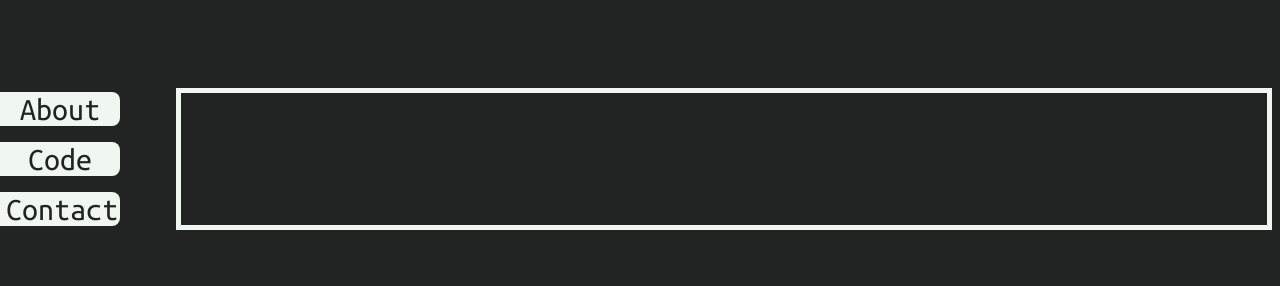
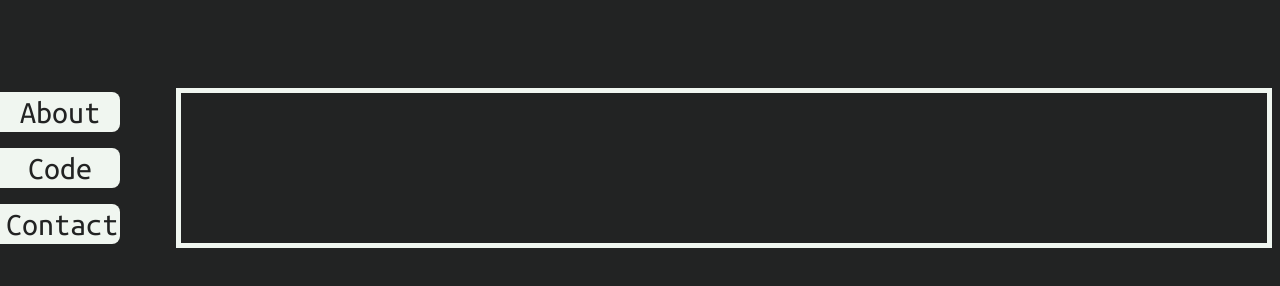
Before and after one commit to richardstephens-dev/Personal-Website, a plain HTML site: page index.html in a window 1280 px wide. Drawn offline with Linux system fonts and the light colour scheme.

Commit message:
Centered items

```diff
--- a/assets/css/styles.css
+++ b/assets/css/styles.css
@@ -26,8 +26,9 @@ body {
 
 .sidebar button {
     width: 75%;
-    margin-top: 0.25rem;
-    margin-bottom: 0.25rem;
+    height: 2.5ch;
+    margin-top: 0.25ch;
+    margin-bottom: 0.25ch;
     color: var(--primary-color);
     background-color: var(--secondary-color);
     font-size: xx-large;
@@ -82,8 +83,12 @@ pre {
 
 .hero {
     border: 5px solid var(--secondary-color);
-    display: grid;
+    display: flex;
+    justify-content: center;
+    align-items: center;
     overflow: hidden;
+    grid-column: 2 / -1;
+    grid-row: 2 / -1;
 }
 
 .sidebar {
@@ -91,4 +96,5 @@ pre {
     grid-gap: 0.5rem;
     display: grid;
     grid-column: 1;
+    grid-row: 1;
 }
```
